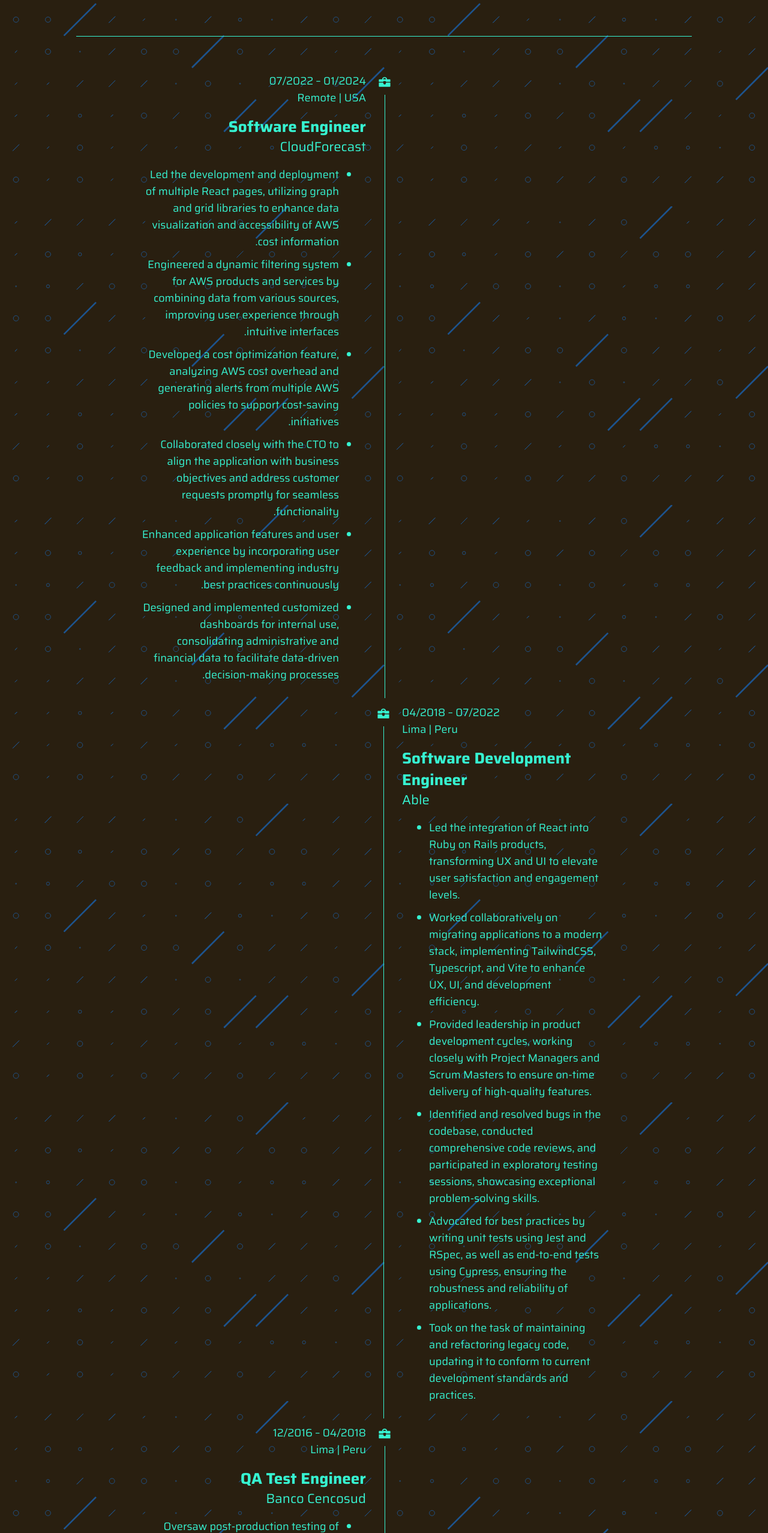
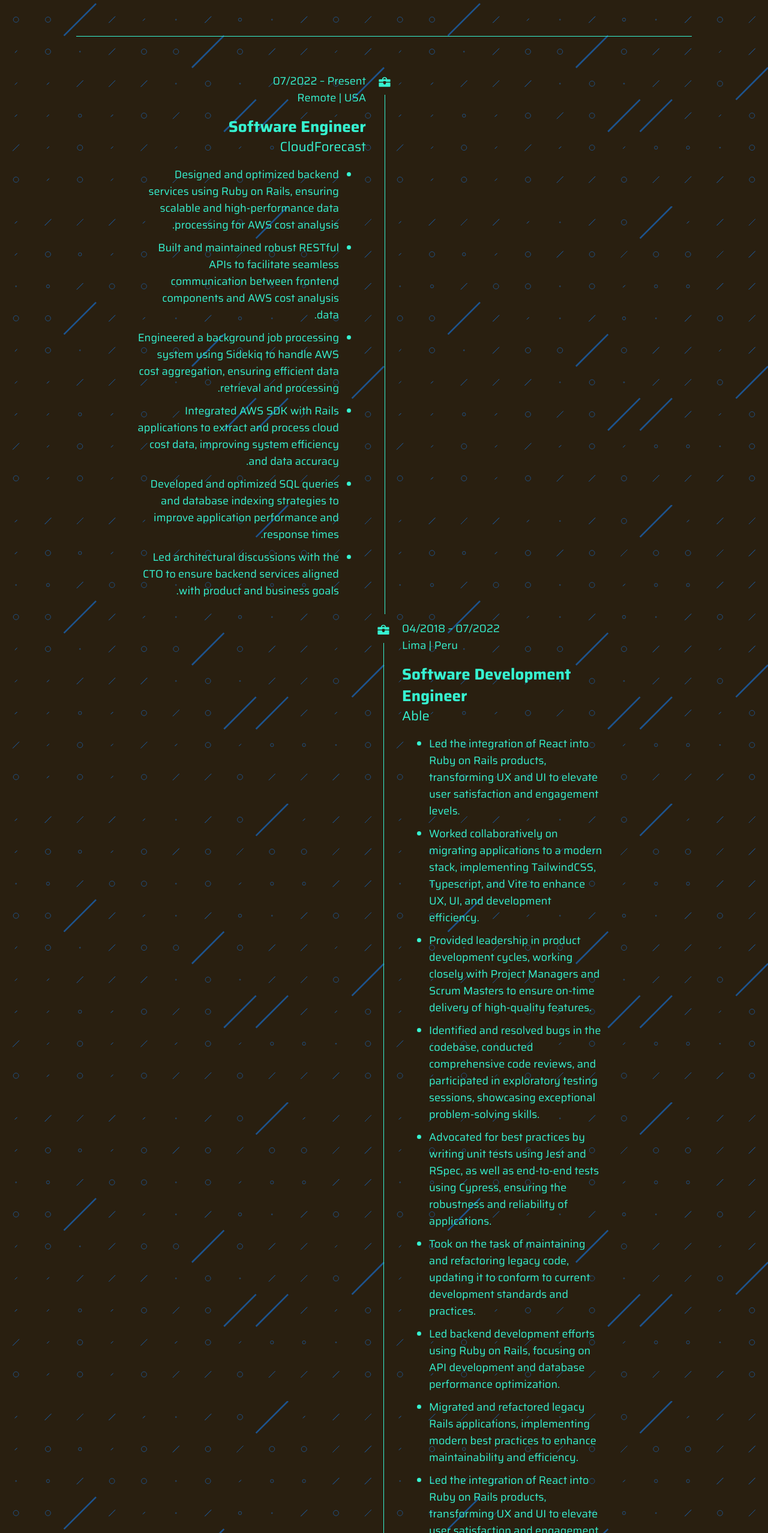
Before and after one commit to lmendozan90/lmendozan90.github.io, a React (Create React App) app: page / in a window 1280 px wide. Shown: the part 1150-3706 px from the top of the page at 60% size. Built offline with nearby package versions, Linux system fonts and the light colour scheme.

Commit message:
Update Work description

```diff
--- a/src/components/WorkExperience.tsx
+++ b/src/components/WorkExperience.tsx
@@ -112,17 +112,17 @@
 
 const JobsDescription = [
   {
-    date: "07/2022 – 01/2024",
+    date: "07/2022 – Present",
     location: "Remote | USA",
     position: "Software Engineer",
     company: "CloudForecast",
     description: [
-      "Led the development and deployment of multiple React pages, utilizing graph and grid libraries to enhance data visualization and accessibility of AWS cost information.",
-      "Engineered a dynamic filtering system for AWS products and services by combining data from various sources, improving user experience through intuitive interfaces.",
-      "Developed a cost optimization feature, analyzing AWS cost overhead and generating alerts from multiple AWS policies to support cost-saving initiatives.",
-      "Collaborated closely with the CTO to align the application with business objectives and address customer requests promptly for seamless functionality.",
-      "Enhanced application features and user experience by incorporating user feedback and implementing industry best practices continuously.",
-      "Designed and implemented customized dashboards for internal use, consolidating administrative and financial data to facilitate data-driven decision-making processes.",
+      "Designed and optimized backend services using Ruby on Rails, ensuring scalable and high-performance data processing for AWS cost analysis.",
+      "Built and maintained robust RESTful APIs to facilitate seamless communication between frontend components and AWS cost analysis data.",
+      "Engineered a background job processing system using Sidekiq to handle AWS cost aggregation, ensuring efficient data retrieval and processing.",
+      "Integrated AWS SDK with Rails applications to extract and process cloud cost data, improving system efficiency and data accuracy.",
+      "Developed and optimized SQL queries and database indexing strategies to improve application performance and response times.",
+      "Led architectural discussions with the CTO to ensure backend services aligned with product and business goals.",
     ],
   },
   {
@@ -131,6 +131,15 @@
     position: "Software Development Engineer",
     company: "Able",
     description: [
+      "Led the integration of React into Ruby on Rails products, transforming UX and UI to elevate user satisfaction and engagement levels.",
+      "Worked collaboratively on migrating applications to a modern stack, implementing TailwindCSS, Typescript, and Vite to enhance UX, UI, and development efficiency.",
+      "Provided leadership in product development cycles, working closely with Project Managers and Scrum Masters to ensure on-time delivery of high-quality features.",
+      "Identified and resolved bugs in the codebase, conducted comprehensive code reviews, and participated in exploratory testing sessions, showcasing exceptional problem-solving skills.",
+      "Advocated for best practices by writing unit tests using Jest and RSpec, as well as end-to-end tests using Cypress, ensuring the robustness and reliability of applications.",
+      "Took on the task of maintaining and refactoring legacy code, updating it to conform to current development standards and practices.",
+
+      "Led backend development efforts using Ruby on Rails, focusing on API development and database performance optimization.",
+      "Migrated and refactored legacy Rails applications, implementing modern best practices to enhance maintainability and efficiency.",
       "Led the integration of React into Ruby on Rails products, transforming UX and UI to elevate user satisfaction and engagement levels.",
       "Worked collaboratively on migrating applications to a modern stack, implementing TailwindCSS, Typescript, and Vite to enhance UX, UI, and development efficiency.",
       "Provided leadership in product development cycles, working closely with Project Managers and Scrum Masters to ensure on-time delivery of high-quality features.",
```
